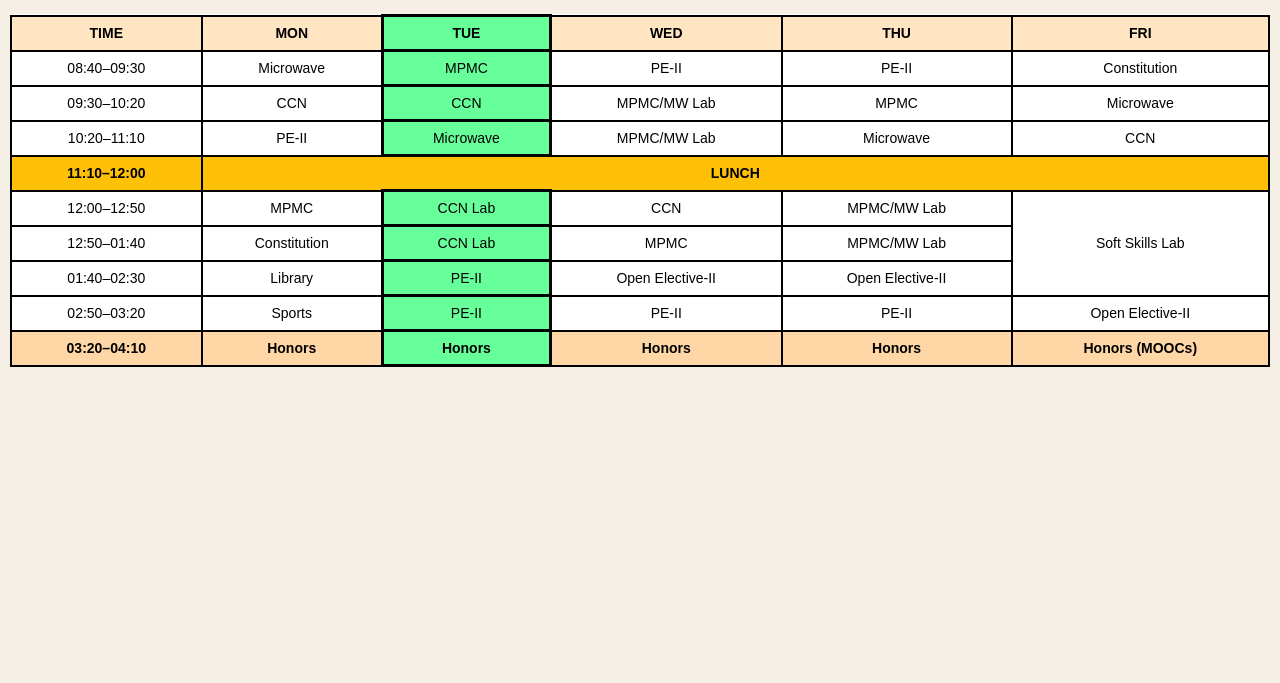
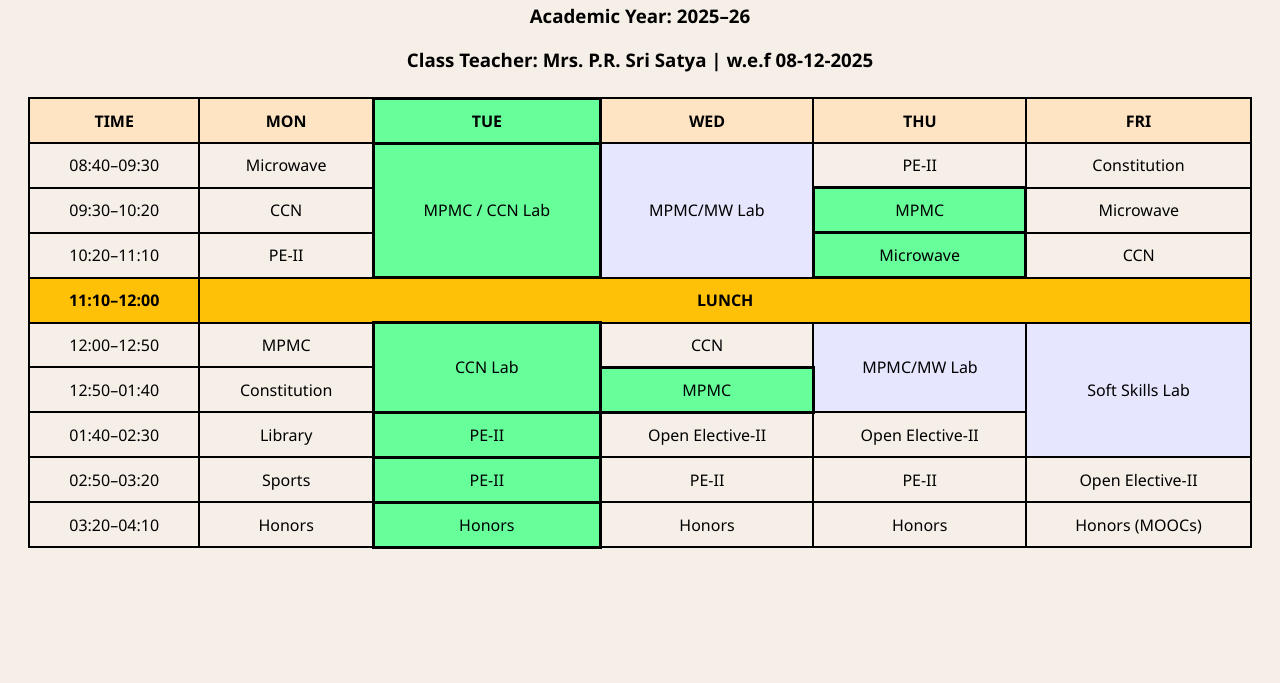
Before and after one commit to shashank4521/timetable, a plain HTML site: page index.html in a window 1280 px wide. Shown: the part 117-800 px from the top of the page. Drawn offline with Linux system fonts and the light colour scheme.

Commit message:
change{1}

```diff
--- a/index.html
+++ b/index.html
@@ -4,58 +4,7 @@
 <meta charset="UTF-8">
 <title>VI Sem ECE – Section III</title>
 <meta name="viewport" content="width=device-width, initial-scale=1.0">
-
-  <!-- PWA -->
-  <link rel="manifest" href="manifest.json">
 <link rel="stylesheet" href="style.css">
-
-  <style>
-    body {
-      font-family: Arial, sans-serif;
-      background: #f6efe6;
-      margin: 0;
-      padding: 10px;
-    }
-
-    h1, h3 {
-      text-align: center;
-      margin: 5px;
-    }
-
-    table {
-      width: 100%;
-      border-collapse: collapse;
-      margin-top: 20px;
-      background: #fff;
-    }
-
-    th, td {
-      border: 2px solid #000;
-      padding: 8px;
-      text-align: center;
-      font-size: 14px;
-    }
-
-    th {
-      background: #ffe5c2;
-    }
-
-    .lunch {
-      background: #ffc400;
-      font-weight: bold;
-    }
-
-    .honors {
-      background: #ffd6a5;
-      font-weight: bold;
-    }
-
-    @media (max-width: 768px) {
-      table {
-        font-size: 11px;
-      }
-    }
-  </style>
 </head>
 
 <body>
@@ -64,7 +13,9 @@
 <h3>Academic Year: 2025–26</h3>
 <h3>Class Teacher: Mrs. P.R. Sri Satya | w.e.f 08-12-2025</h3>
 
+<div class="table-container">
 <table>
+<thead>
 <tr>
 <th>TIME</th>
 <th>MON</th>
@@ -73,12 +24,15 @@
 <th>THU</th>
 <th>FRI</th>
 </tr>
+</thead>
+
+<tbody>
 
 <tr>
 <td>08:40–09:30</td>
 <td>Microwave</td>
-    <td>MPMC</td>
-    <td>PE-II</td>
+<td rowspan="3" class="lab">MPMC / CCN Lab</td>
+<td rowspan="3" class="lab">MPMC/MW Lab</td>
 <td>PE-II</td>
 <td>Constitution</td>
 </tr>
@@ -86,8 +40,6 @@
 <tr>
 <td>09:30–10:20</td>
 <td>CCN</td>
-    <td>CCN</td>
-    <td>MPMC/MW Lab</td>
 <td>MPMC</td>
 <td>Microwave</td>
 </tr>
@@ -96,31 +48,27 @@
 <td>10:20–11:10</td>
 <td>PE-II</td>
 <td>Microwave</td>
-    <td>MPMC/MW Lab</td>
-    <td>Microwave</td>
 <td>CCN</td>
 </tr>
 
 <tr class="lunch">
-    <td>11:10–12:00</td>
-    <td colspan="5">LUNCH</td>
+<td><b>11:10–12:00</b></td>
+<td colspan="5"><b>LUNCH</b></td>
 </tr>
 
 <tr>
 <td>12:00–12:50</td>
 <td>MPMC</td>
-    <td>CCN Lab</td>
+<td rowspan="2" class="lab">CCN Lab</td>
 <td>CCN</td>
-    <td>MPMC/MW Lab</td>
-    <td rowspan="3">Soft Skills Lab</td>
+<td rowspan="2" class="lab">MPMC/MW Lab</td>
+<td rowspan="3" class="lab">Soft Skills Lab</td>
 </tr>
 
 <tr>
 <td>12:50–01:40</td>
 <td>Constitution</td>
-    <td>CCN Lab</td>
 <td>MPMC</td>
-    <td>MPMC/MW Lab</td>
 </tr>
 
 <tr>
@@ -140,7 +88,7 @@
 <td>Open Elective-II</td>
 </tr>
 
-  <tr class="honors">
+<tr>
 <td>03:20–04:10</td>
 <td>Honors</td>
 <td>Honors</td>
@@ -149,7 +97,9 @@
 <td>Honors (MOOCs)</td>
 </tr>
 
+</tbody>
 </table>
+</div>
 
 <script src="script.js"></script>
 </body>
```
Lines whose indentation alone changed are shown as unchanged.
